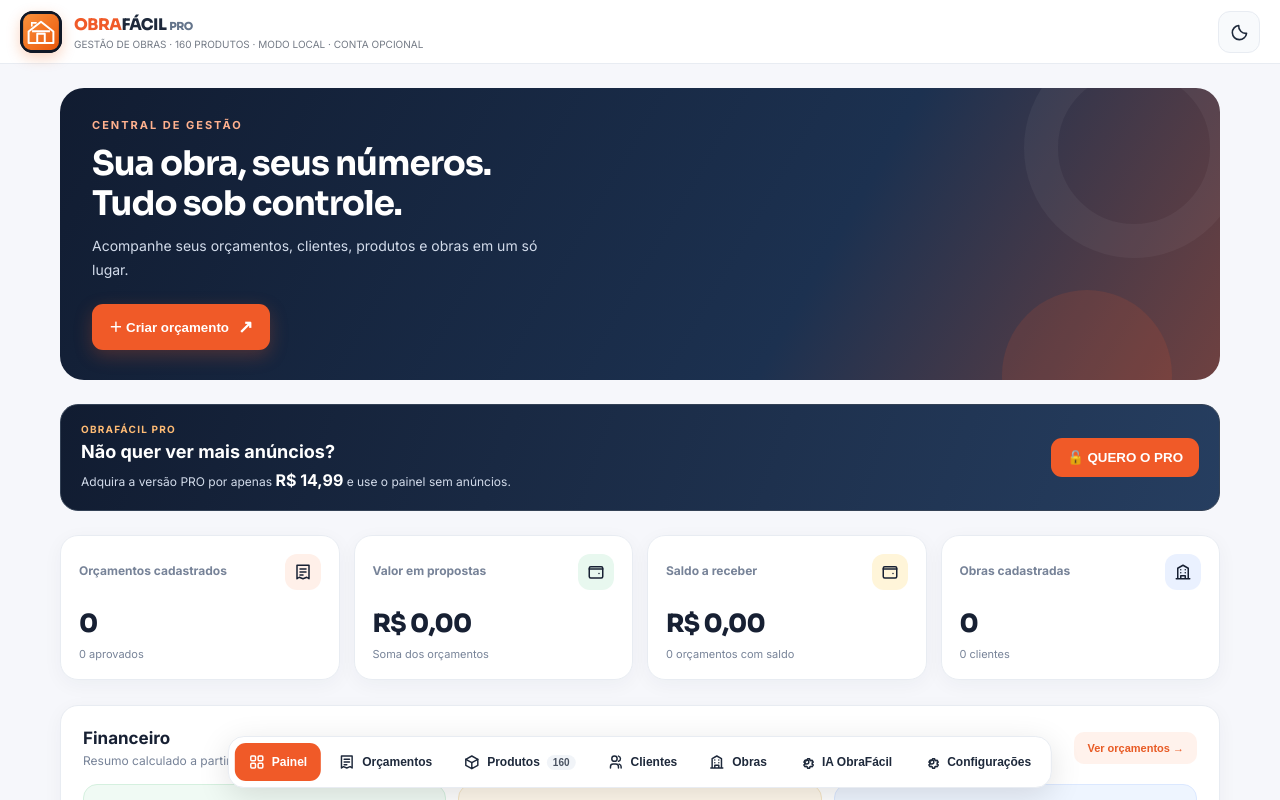
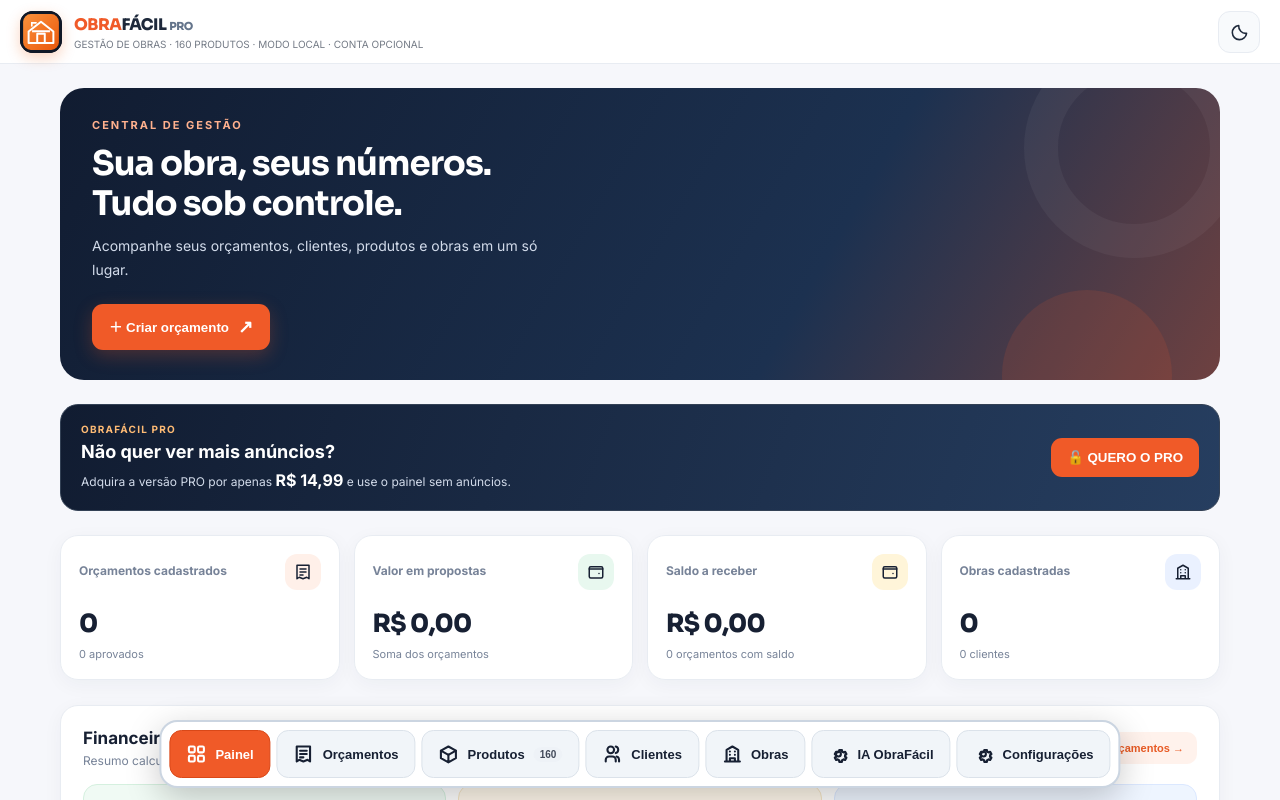
Before and after one commit to ivancm347/ObraFacil-pro, a React (Vite) app: page / in a window 1280 px wide. Shown: the top 800 px of the page. Built offline with nearby package versions, Linux system fonts and the light colour scheme; no server answers; the database is empty.

Commit message:
Melhora visibilidade do menu com ícones e rótulos destacados

```diff
--- a/src/App.jsx
+++ b/src/App.jsx
@@ -474,7 +474,7 @@
         {pagina === 'gerenciar-clientes' && isAdmin && <GerenciarClientes {...{ temaEscuro, cardBg, border, mostrarNotificacao } } />}
         {pagina === 'configuracoes' && <Configuracoes {...{ empresa, setEmpresa, temaEscuro, mostrarNotificacao, cardBg, border, produtos, supabaseConfigured, usuario, email, setEmail, senha, setSenha, modoAuth, setModoAuth, authErro, setAuthErro, authMensagem, entrarOuCadastrar, sairDaConta, acessoPro, isAdmin } } />}
       </main>
-            <nav style={{ position: 'fixed', bottom: 'calc(12px + env(safe-area-inset-bottom))', left: '50%', transform: 'translateX(-50%)', maxWidth: 'calc(100vw - 16px)', background: cardBg, border: `1px solid ${border}`, borderRadius: 16, display: 'flex', padding: 6, gap: 4, boxShadow: '0 8px 32px rgba(0,0,0,0.12)', zIndex: 999, overflowX: 'auto', overflowY: 'hidden', whiteSpace: 'nowrap', scrollbarWidth: 'none', msOverflowStyle: 'none', WebkitOverflowScrolling: 'touch', scrollBehavior: 'smooth' }}>
+            <nav style={{ position: 'fixed', bottom: 'calc(12px + env(safe-area-inset-bottom))', left: '50%', transform: 'translateX(-50%)', maxWidth: 'calc(100vw - 16px)', background: cardBg, border: `2px solid ${temaEscuro ? '#475569' : '#cbd5e1'}`, borderRadius: 18, display: 'flex', padding: 8, gap: 6, boxShadow: '0 10px 34px rgba(0,0,0,0.22)', zIndex: 999, overflowX: 'auto', overflowY: 'hidden', whiteSpace: 'nowrap', scrollbarWidth: 'none', msOverflowStyle: 'none', WebkitOverflowScrolling: 'touch', scrollBehavior: 'smooth' }}>
         <style>{` nav::-webkit-scrollbar { display: none; } @media (max-width: 400px) { nav button { padding: 10px 12px !important; font-size: 12px !important; } } `}</style>
         {[
           { id: 'painel', label: 'Painel', icon: 'dashboard' },
@@ -487,7 +487,7 @@
           { id: 'configuracoes', label: 'Configurações', icon: 'settings' },
         ].map(item => {
           const ativo = pagina === item.id
-          return <button key={item.id} onClick={() => setPagina(item.id)} style={{ border: 'none', background: ativo ? '#F05A28' : 'transparent', color: ativo ? '#fff' : text, padding: '11px 14px', borderRadius: 11, cursor: 'pointer', fontWeight: ativo ? 700 : 600, fontSize: 12, flex: '0 0 auto', whiteSpace: 'nowrap', display: 'flex', alignItems: 'center', gap: 7, transition: 'all .18s' }}><Icon name={item.icon} size={16} strokeWidth={2.2} /><span>{item.label}</span>{item.badge>0?<span style={{ fontSize: 10, opacity: .8, background: ativo ? 'rgba(255,255,255,.2)' : (temaEscuro ? '#263449' : '#eef2f7'), padding: '2px 6px', borderRadius: 20 }}>{item.badge}</span>:null}</button>
+          return <button key={item.id} onClick={() => setPagina(item.id)} style={{ border: 'none', background: ativo ? '#F05A28' : (temaEscuro ? '#263449' : '#f1f5f9'), color: ativo ? '#fff' : (temaEscuro ? '#f8fafc' : '#172033'), padding: '13px 16px', borderRadius: 12, cursor: 'pointer', fontWeight: ativo ? 800 : 700, fontSize: 13, flex: '0 0 auto', whiteSpace: 'nowrap', display: 'flex', alignItems: 'center', gap: 9, transition: 'all .18s', border: ativo ? '1px solid #d94818' : `1px solid ${temaEscuro ? '#475569' : '#dbe2ea'}` }}><Icon name={item.icon} size={20} strokeWidth={2.5} /><span>{item.label}</span>{item.badge>0?<span style={{ fontSize: 10, opacity: .8, background: ativo ? 'rgba(255,255,255,.2)' : (temaEscuro ? '#263449' : '#eef2f7'), padding: '2px 6px', borderRadius: 20 }}>{item.badge}</span>:null}</button>
         })}
       </nav>
     </div>
```
